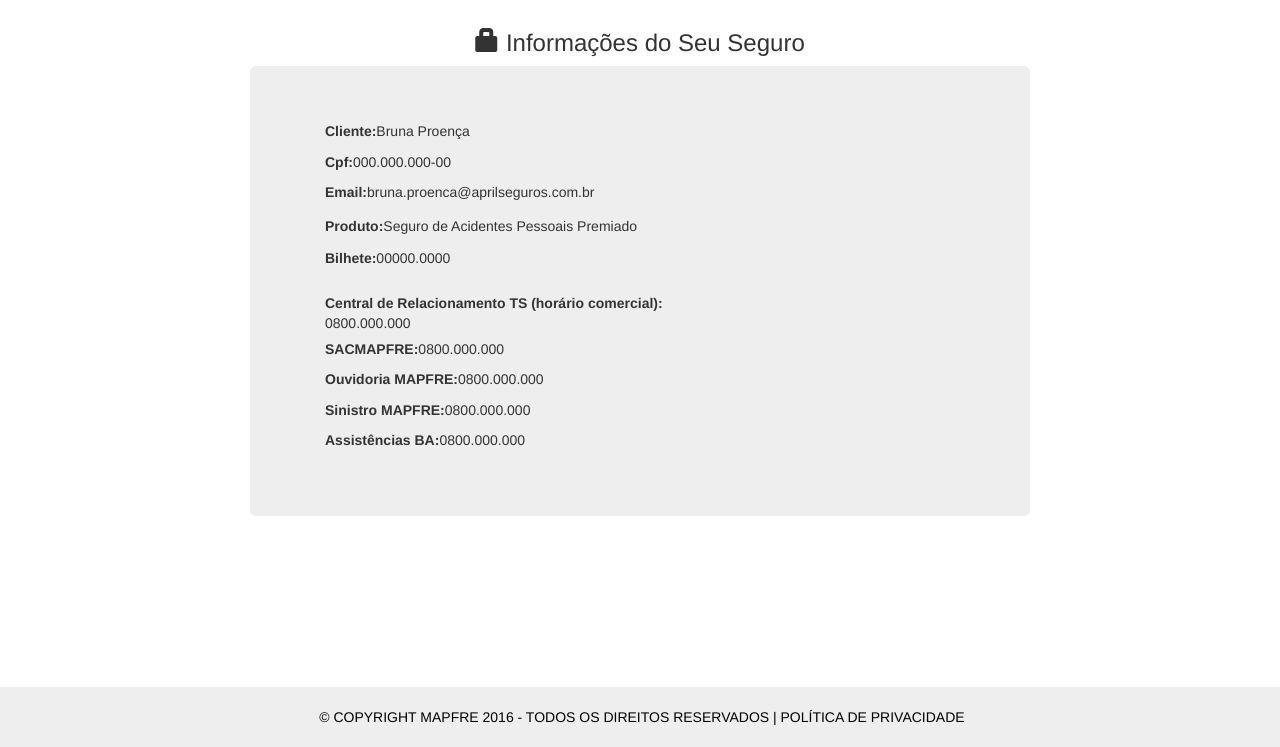
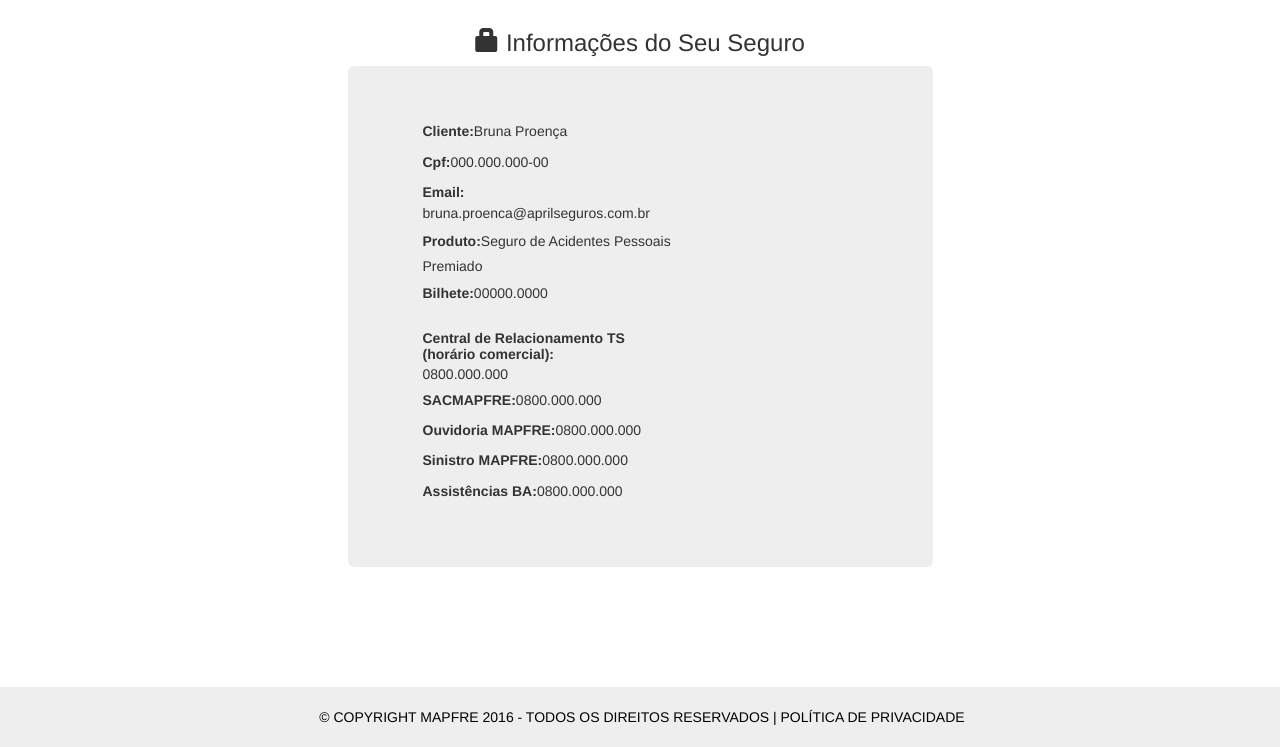
Before and after one commit to guevaralb/web, a plain HTML site: page Informações_seguro.html in a window 1280 px wide. Shown: the part 53-800 px from the top of the page. Drawn offline with Linux system fonts and the light colour scheme.

Commit message:
Aligned and sized to the most narrow

```diff
--- a/Informações_seguro.html
+++ b/Informações_seguro.html
@@ -81,7 +81,7 @@
 
     <div class="row">
 
-        <div class="col-md-8 col-md-offset-2">
+        <div class="col-md-6 col-md-offset-3">
             <div class="row">
 
                 <h3 class="text-center">
```
Also changed, not shown: atualização_senha.html (+1 -1 lines), esqueci_senha.html (+4 -2 lines), login.html (+1 -2 lines).
